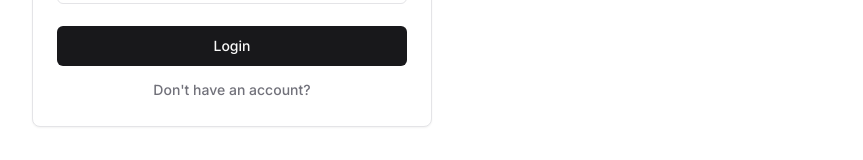
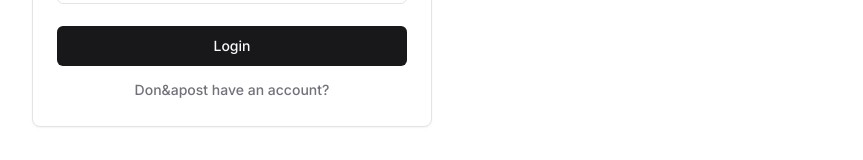
Before and after one commit to h13q17/finance-tracker, a Next.js app: page /signup in a window 1280 px wide. Shown: the part 504-664 px from the top of the page, without its empty margins (408-1271 px from the left). Built offline with nearby package versions, Linux system fonts and the light colour scheme.

Commit message:
fix typo

```diff
--- a/src/app/(auth)/signup/page.tsx
+++ b/src/app/(auth)/signup/page.tsx
@@ -168,7 +168,7 @@ export default function Page() {
                     router.push('/login');
                   }}
                 >
-                  Don't have an account?
+                  Don&apost have an account?
                 </Button>
               </div>
               {submitError && <FormMessage>{submitError}</FormMessage>}
```
